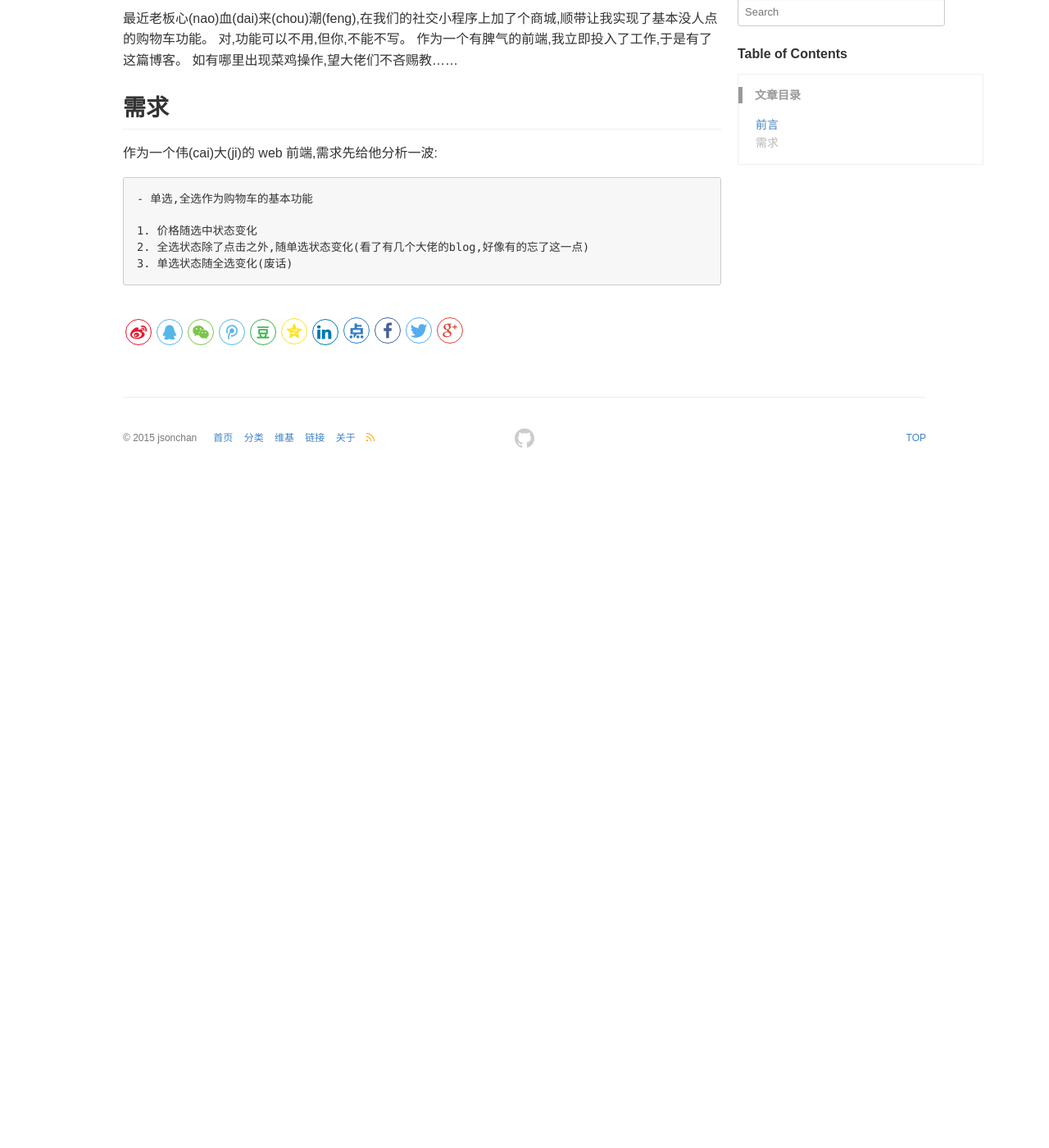
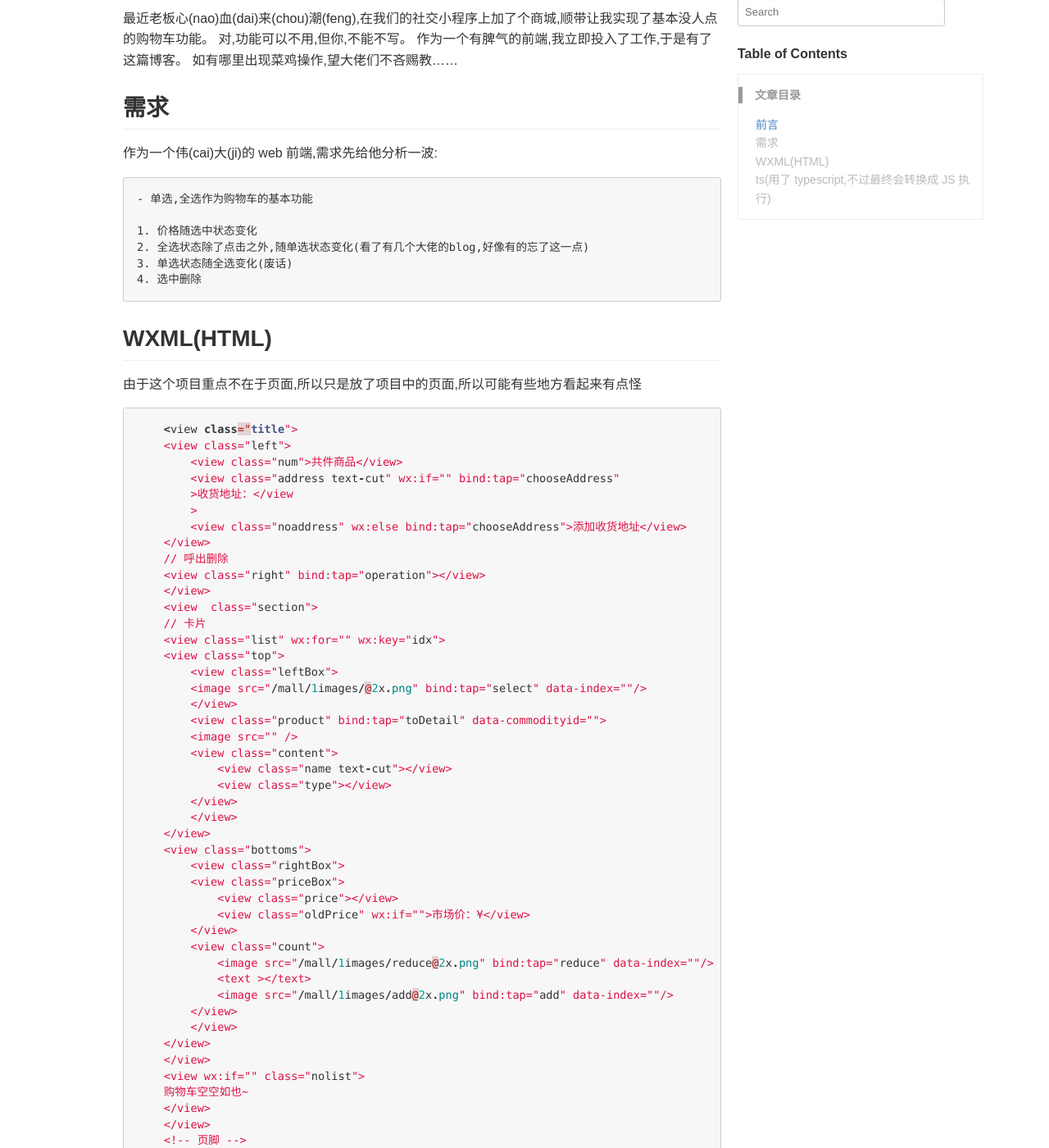
Before and after one commit to cxrloveuu/cxrloveuu.github.io, a Jekyll site: the page built from _posts/2020-04-11-miniprogram-for-cart.md, in a window 1280 px wide and 1400 px high, scrolled down 270 px. Shown: the whole window at 82% size. Built offline with Jekyll 4.4.1, drawn with Linux system fonts in a browser that asks for light colours; comment, search, counter and statistics services are not loaded; before the commit the page ends 900 px from its top, so only the background shows below that; some of the changed text lies outside the part shown.

Commit message:
feat:更新购物车部分代码

````diff
--- a/_posts/2020-04-11-miniprogram-for-cart.md
+++ b/_posts/2020-04-11-miniprogram-for-cart.md
@@ -22,3 +22,134 @@
     1. 价格随选中状态变化
     2. 全选状态除了点击之外,随单选状态变化(看了有几个大佬的blog,好像有的忘了这一点)
     3. 单选状态随全选变化(废话)
+    4. 选中删除
+
+## WXML(HTML)
+
+由于这个项目重点不在于页面,所以只是放了项目中的页面,所以可能有些地方看起来有点怪
+
+```java
+    <view class="title">
+    <view class="left">
+        <view class="num">共{{ list.length }}件商品</view>
+        <view class="address text-cut" wx:if="{{ phone }}" bind:tap="chooseAddress"
+        >收货地址：{{ country }}{{ detail }}</view
+        >
+        <view class="noaddress" wx:else bind:tap="chooseAddress">添加收货地址</view>
+    </view>
+    // 呼出删除
+    <view class="right" bind:tap="operation">{{operation?'完成':'管理'}}</view>
+    </view>
+    <view  class="section">
+    // 卡片
+    <view class="list" wx:for="{{list}}" wx:key="idx">
+    <view class="top">
+        <view class="leftBox">
+        <image src="/mall/1images/{{item.selected?'choose_img_on':'choose_type'}}@2x.png" bind:tap="select" data-index="{{index}}"/>
+        </view>
+        <view class="product" bind:tap="toDetail" data-commodityid="{{item.commodity.id}}">
+        <image src="{{item.commodity.photos[0].image.url}}" />
+        <view class="content">
+            <view class="name text-cut">{{item.commodity.title}}</view>
+            <view class="type">{{item.commodity_option?item.commodity_option:''}}</view>
+        </view>
+        </view>
+    </view>
+    <view class="bottoms">
+        <view class="rightBox">
+        <view class="priceBox">
+            <view class="price">{{item.userPrice>0?'¥':''}}{{filter.getPrice(item.userPrice)}}</view>
+            <view class="oldPrice" wx:if="{{user.vip.expire}}">市场价：¥{{filter.getPrices(item.commodity.market_price)}}</view>
+        </view>
+        <view class="count">
+            <image src="/mall/1images/reduce@2x.png" bind:tap="reduce" data-index="{{index}}"/>
+            <text >{{item.quantity}}</text>
+            <image src="/mall/1images/add@2x.png" bind:tap="add" data-index="{{index}}"/>
+        </view>
+        </view>
+    </view>
+    </view>
+    <view wx:if="{{loaded&& list.length==0}}" class="nolist">
+    购物车空空如也~
+    </view>
+    </view>
+    <!-- 页脚 -->
+    <view class="bottom">
+    <view class="all" bind:tap="selectAll"><image src="/mall/1images/{{selectedAll?'choose_img_on':'choose_type'}}@2x.png"/><text >全选</text></view>
+    <view class="besure" wx:if="{{!operation}}">
+        <view class="prices">
+        <view class="prices-item">合计：¥{{filter.getPrices(price)}}</view>
+        <view class="price-post" wx:if="{{freight>0}}">不含运费</view>
+        </view>
+        <view class="besure-button" bind:tap="openConfirm">结算<text wx:if="{{chooseList.length>0}}">({{chooseList.length}})</text></view>
+    </view>
+    <view class="delete" wx:else bind:tap="delete">删除</view>
+    </view>
+    <wxs src="../../wxs/filter.wxs" module="filter"></wxs>
+```
+
+其中,wxs(WeiXin Script)是小程序的一套脚本语言,我这里用作处理计价,类似于 VUE 的计算属性
+
+## ts(用了 typescript,不过最终会转换成 JS 执行)
+
+由于项目比较赶,所以 TS 很多断言和数据类型都没用,大家当 JS 看就好了,真实业务比较复杂,所以只贴了部分逻辑代码
+
+获取数据及初始化就不交代了,我这里是判断加载后列表长度,用来判断是否为空
+
+```java
+    list.map((i) => {
+      i.selected = false
+    })
+    //这个地方的list是引用数据类型,所以不需要list=list.map()
+```
+
+然后就是数据的增加和修改了
+
+```java
+    async reduce(e: event.Custom) {
+        const {
+        currentTarget: {
+            dataset: { index },
+        },
+        } = e
+        const {
+        data: { list },
+        } = this
+        if (list[index].quantity < 2) {
+        //我们逻辑是至少保留一件,给删除按钮留了面子
+        list[index].quantity = 1
+        return wx.showToast({
+            title: '至少选择一件商品',
+            icon: 'none',
+        })
+        } else {
+        list[index].quantity -= 1
+        }
+        /** 这里写发送请求,最好加上一个防抖函数 */
+
+        this.setData({
+            list,
+        })
+        /** 如果选中,触发计价函数 */
+        list[index].selected && this.getPrice()
+    },
+  add(e: event.Custom) {
+    const {
+      currentTarget: {
+        dataset: { index },
+      },
+    } = e
+    const {
+      data: { list },
+    } = this
+
+    list[index].quantity += 1
+    /** 这里写发送请求,最好加上一个防抖函数 */
+
+    /** 触发计价函数 */
+    list[index].selected && this.getPrice()
+    this.setData({
+      list,
+    })
+  },
+```
````
